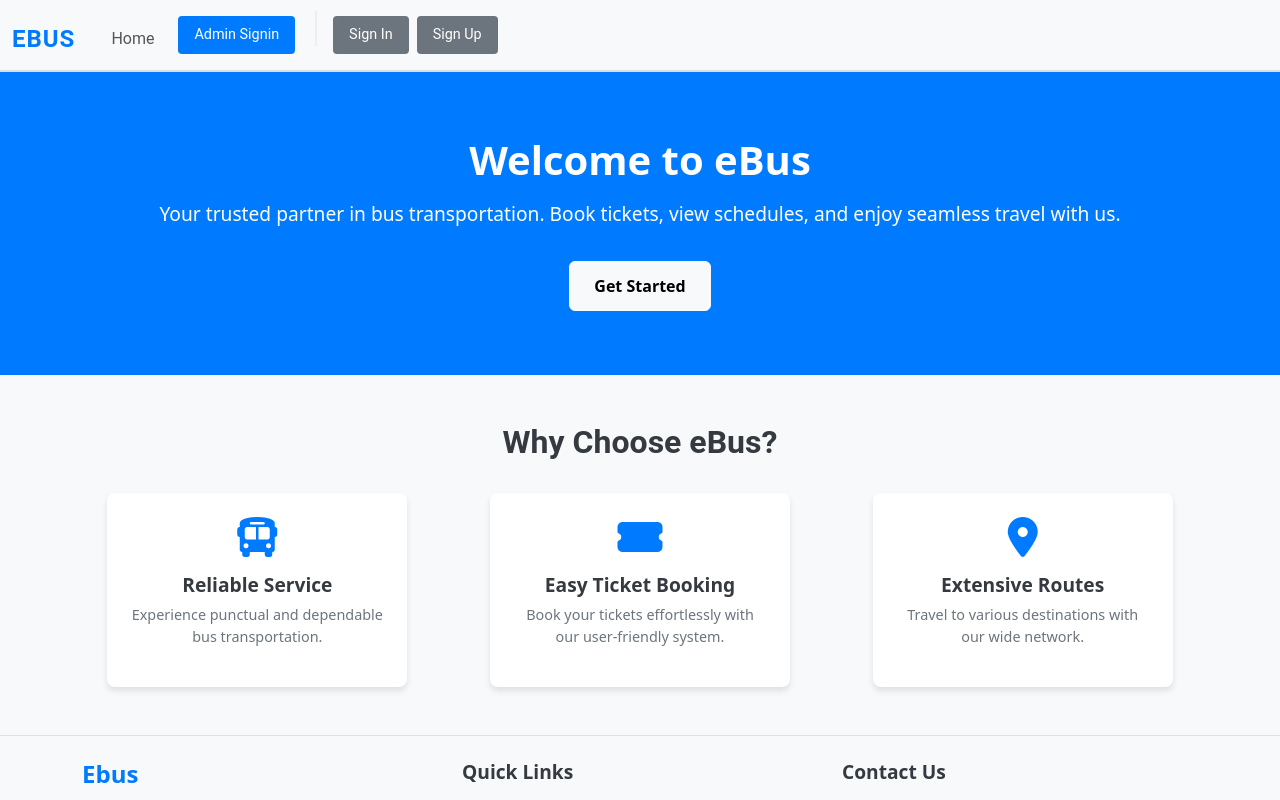
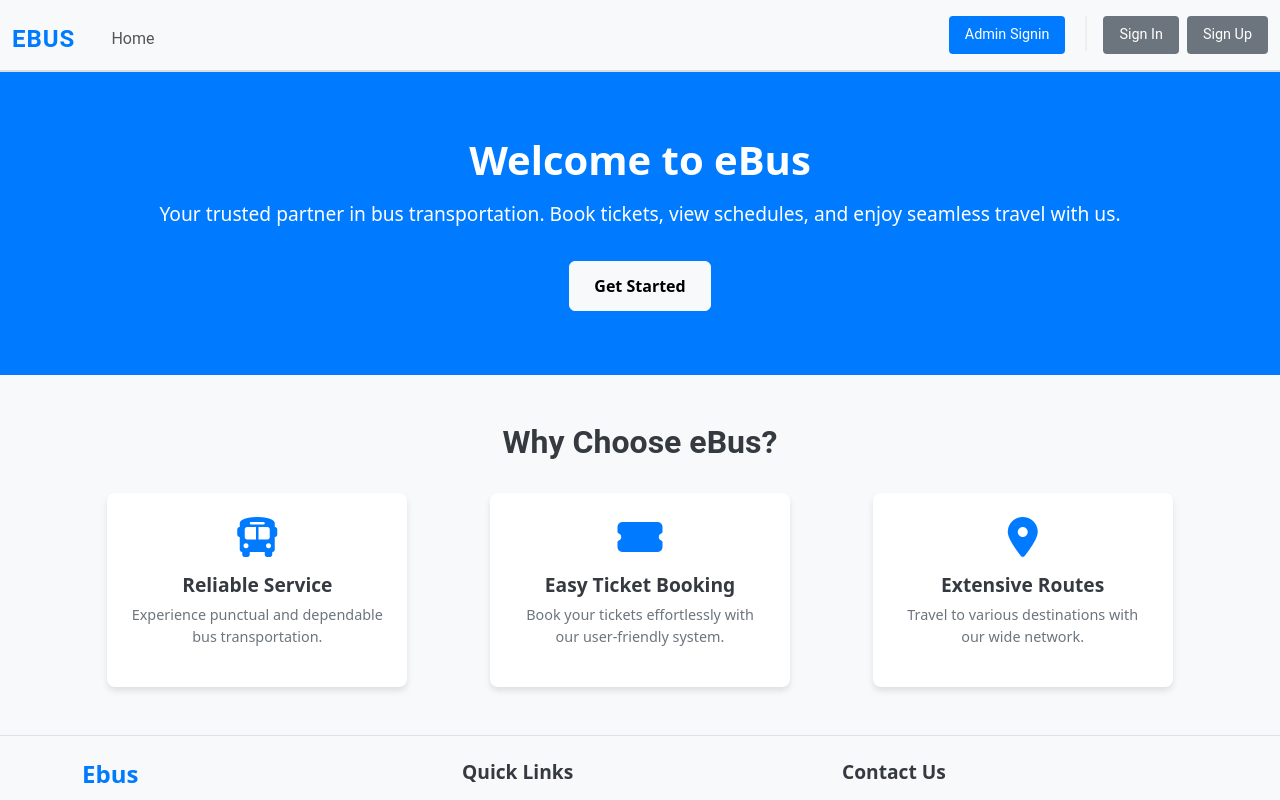
Before and after one commit to mohmedpatel7/Ebus-system, a React (Vite) app: page / in a window 1280 px wide. Shown: the top 800 px of the page. Built offline with nearby package versions, Linux system fonts and the light colour scheme.

Commit message:
navbar updated

```diff
--- a/src/components/Genral/Navbar.jsx
+++ b/src/components/Genral/Navbar.jsx
@@ -1,6 +1,7 @@
 import React from "react";
 import { Link, useNavigate } from "react-router-dom";
 import "bootstrap/dist/css/bootstrap.min.css";
+import "bootstrap/dist/js/bootstrap.bundle.min.js";
 import "./style/style.css";
 import { BsPlus } from "react-icons/bs";
 
@@ -31,11 +32,8 @@
         </button>
 
         {/* Navbar Content */}
-        <div
-          className="collapse navbar-collapse justify-content-between"
-          id="navbarSupportedContent"
-        >
-          <ul className="navbar-nav">
+        <div className="collapse navbar-collapse" id="navbarSupportedContent">
+          <ul className="navbar-nav w-100 d-flex justify-content-between align-items-center">
             <div className="d-flex">
               {/* Links Section */}
               <li className="nav-item me-3 mt-2 ms-1">
```
Also changed, not shown: 1 other file (tests, documents, lock files or other folders).
